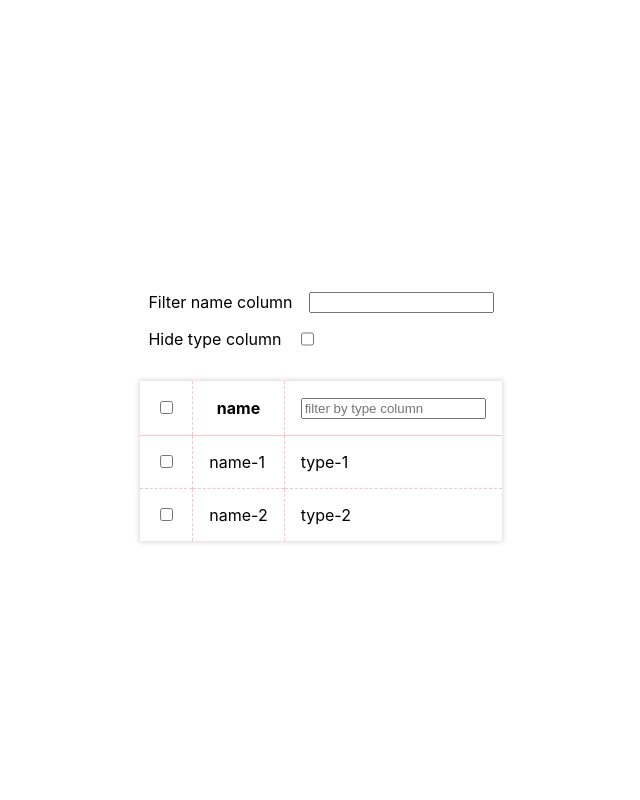
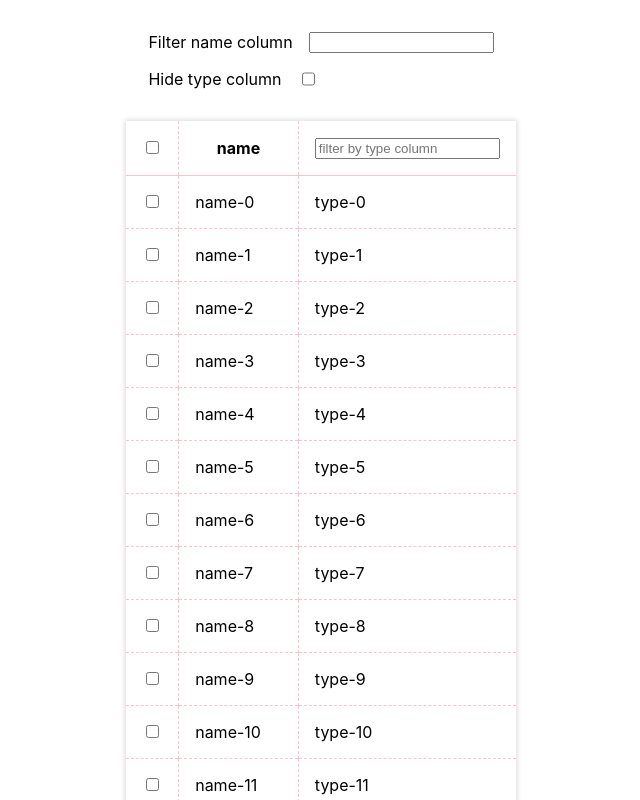
Before and after one commit to kovaradam/declare-table, a React (Vite) app: page / in a window 1280 px wide. Shown: the top 800 px of the page, without its empty margins (319-959 px from the left). Built offline with nearby package versions, Linux system fonts and the light colour scheme.

Commit message:
generate data

```diff
--- a/src/App.tsx
+++ b/src/App.tsx
@@ -1,4 +1,14 @@
 import React from "react";
+
+const dataSize = 1500;
+
+const data = Array(dataSize)
+  .fill(null)
+  .map((_, index) => ({
+    name: `name-${index}`,
+    type: `type-${index}`,
+    value: String(index),
+  }));
 
 export function App() {
   const [checked, setChecked] = React.useState("");
@@ -8,12 +18,6 @@ export function App() {
   );
   const [typeFilterValue, setTypeFilterValue] = React.useState("");
   const [tableFilterValue, setTableFilterValue] = React.useState("");
-
-  const data = [
-    { name: "name-1", type: "type-1", value: "1" },
-    { name: "name-2", type: "type-2", value: "2" },
-  ];
-
   return (
     <>
       <header>
--- a/src/index.css
+++ b/src/index.css
@@ -9,7 +9,7 @@ body {
     sans-serif;
   -webkit-font-smoothing: antialiased;
   -moz-osx-font-smoothing: grayscale;
-  height: 100vh;
+  min-height: 100vh;
   display: flex;
   justify-content: center;
   align-items: center;
--- a/src/main.tsx
+++ b/src/main.tsx
@@ -1,11 +1,17 @@
 import React from "react";
-import ReactDOM from "react-dom";
+import { createRoot } from "react-dom/client";
 import "./index.css";
 import { App } from "./App";
 
-ReactDOM.render(
+const containerElement = document.getElementById("root");
+
+if (!containerElement) {
+  throw "root element not found";
+}
+
+const root = createRoot(containerElement);
+root.render(
   <React.StrictMode>
     <App />
-  </React.StrictMode>,
-  document.getElementById("root")
+  </React.StrictMode>
 );
```
